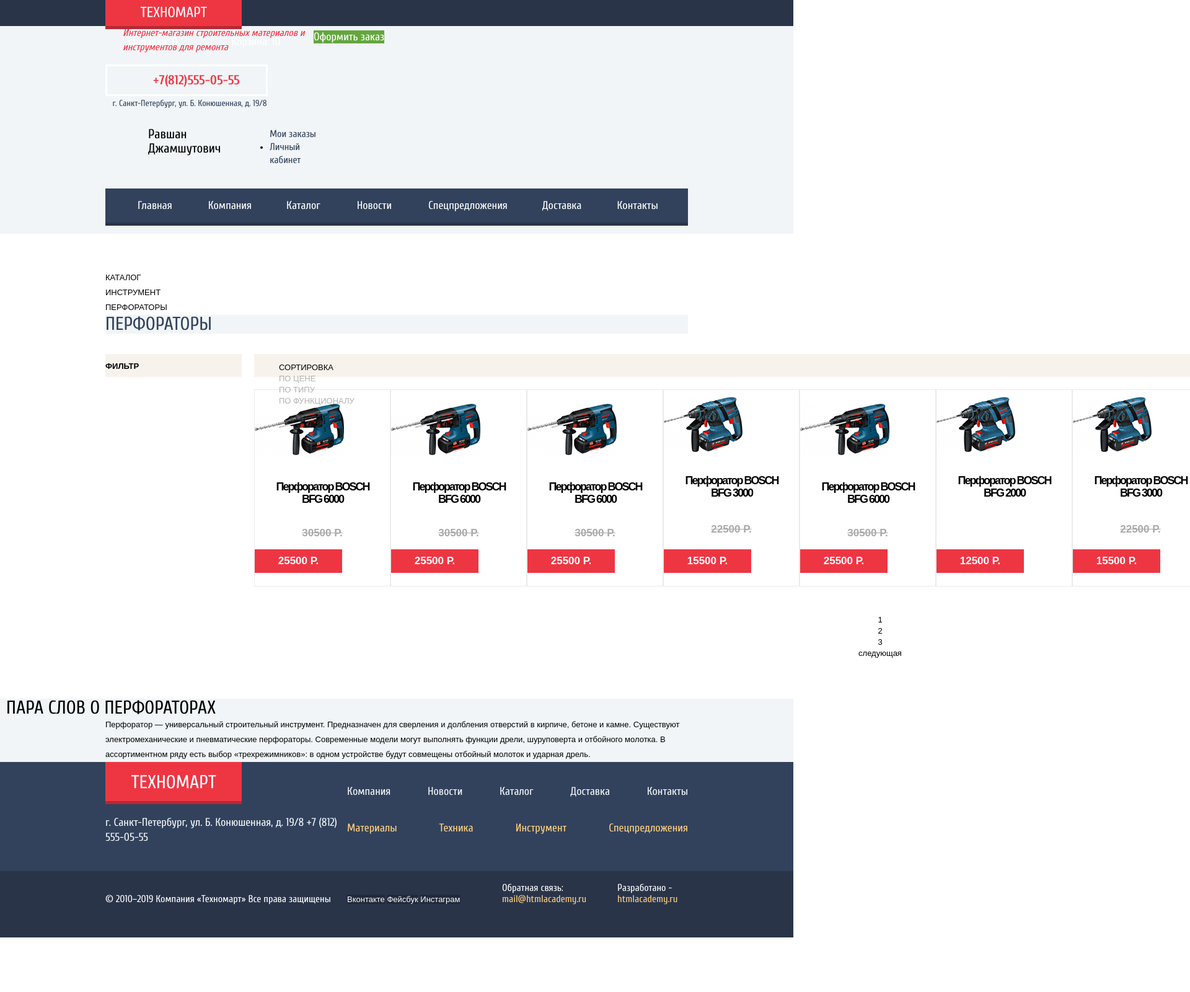
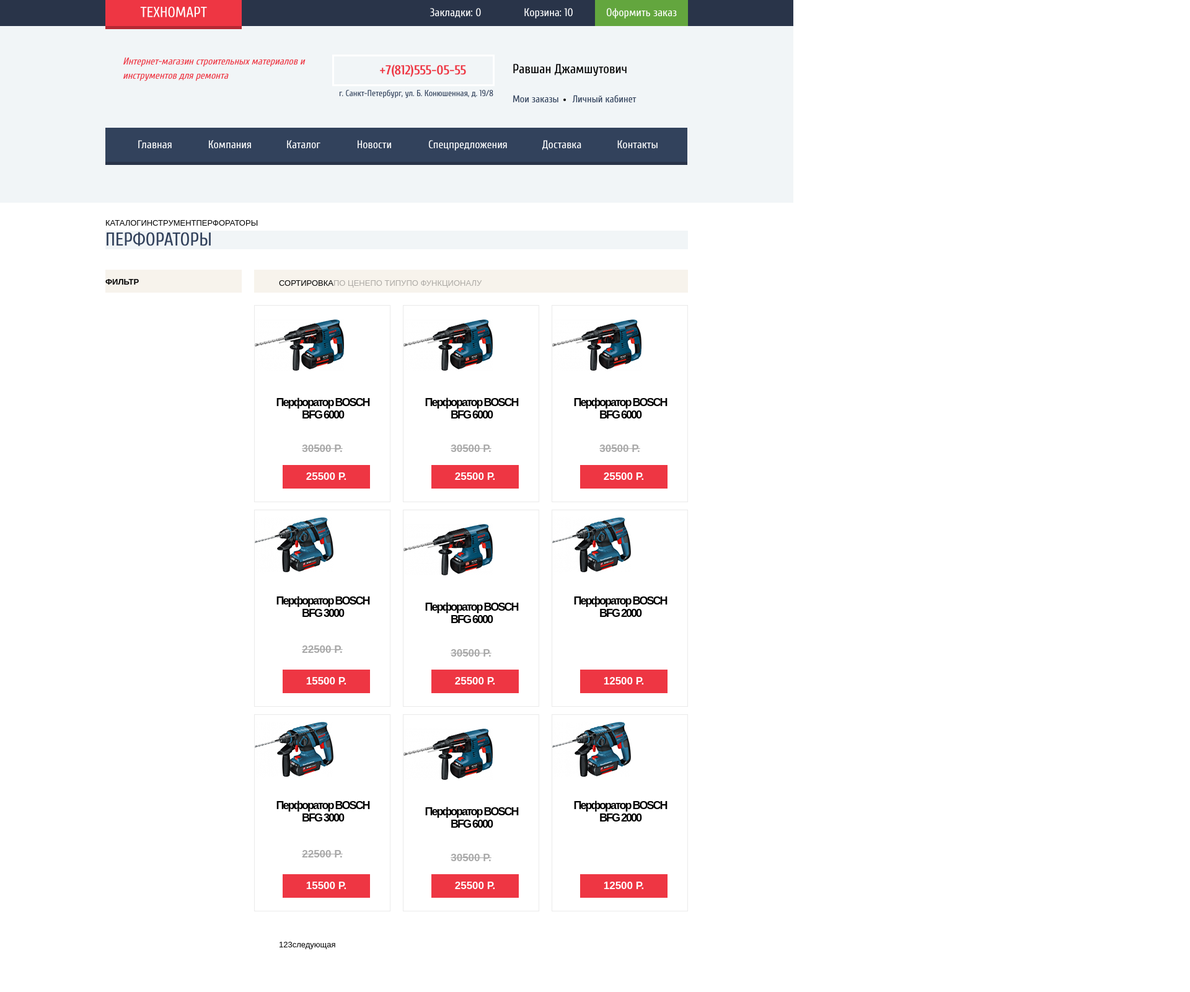
Before and after one commit to Tim1331/1464733-technomart-29, a plain HTML site: page catalog.html in a window 1280 px wide. Shown: the top 1600 px of the page at 62% size, 1920 px wide, since content can reach past the window. Before the commit the page ends 1512 px from the top, so only its background shows below. Drawn offline with Linux system fonts and the light colour scheme; a web font is replaced by a local one.

Commit message:
Сохранение текущего прогресса - catalog.html

```diff
--- a/catalog.html
+++ b/catalog.html
@@ -13,7 +13,7 @@
 		<section class="header-top">
 			<div class="container">
 				<h2 class="hidden placement">ТЕХНОМАРТ</h2>
-				<div class="header-top-grid">
+				<div class="header-top-flex">
 					<div class="header-top-content">
 						<a href="index.html" class="logo"><img src="img/logo-technomart.png" alt="ТЕХНОМАРТ" width="108"
 								height="18"></a>
@@ -23,16 +23,16 @@
 						<ul class="button-list">
 							<li class="button-item"><a href="">Закладки: 0</a></li>
 							<li class="button-item"><a href="">Корзина: 10</a></li>
-							<li><a href="" class="btn-order">Оформить заказ</a></li>
+							<li class="button-item"><a href="" class="btn-order">Оформить заказ</a></li>
 						</ul>
 					</div>
 				</div>
 			</div>
 		</section>
-		<section class="header">
+		<section class="header-bottom">
 			<div class="container">
 				<h2 class="hidden placement">Интернет-магазин строительных материалов и инструментов для ремонта</h2>
-				<div class="header-bottom-grid">
+				<div class="header-bottom-flex">
 					<p class="header-title">Интернет-магазин строительных материалов и инструментов для ремонта</p>
 					<div class="header-contact">
 						<a class="header-tel" href="tel:+7(812)555-05-55">+7(812)555-05-55</a>
@@ -40,9 +40,7 @@
 					</div>
 					<div class="block-btn">
 						<p>
-							<a href="" class="profile"></a>
 							<a href="" class="user">Равшан Джамшутович</a>
-							<a href="" class="exit"></a>
 						</p>
 						<ul class="btn-list">
 							<li class="btn-item"><a href="">Мои заказы</a></li>
@@ -65,7 +63,8 @@
 		</section>
 	</header>
 	<main class="page-main main-content">
-		<ul class="breadcrumbs container">
+		<div class="container">
+			<ul class="breadcrumbs">
 				<li class="item">
 					<a href="index.html" class="home-icon"></a>
 				</li>
@@ -79,6 +78,7 @@
 					перфораторы
 				</li>
 			</ul>
+		</div>
 		<div class="container">
 			<h1 class="heading bg">перфораторы</h1>
 		</div>
@@ -113,55 +113,55 @@
 								<img src="img/bfg-6000.jpg" alt="Перфоратор BOSCH BFG 6000" width="144" height="128">
 								<p class="title-product">Перфоратор BOSCH BFG 6000</p>
 								<p class="old-price">30500 р.</p>
-								<a class="arrow-btn" href="">25500 р.</a>
+								<a class="arrow-btn position-btn" href="">25500 р.</a>
 							</li>
 							<li class="products-item">
 								<img src="img/bfg-6000.jpg" alt="Перфоратор BOSCH BFG 6000" width="144" height="128">
 								<p class="title-product">Перфоратор BOSCH BFG 6000</p>
 								<p class="old-price">30500 р.</p>
-								<a class="arrow-btn" href="">25500 р.</a>
+								<a class="arrow-btn position-btn" href="">25500 р.</a>
 							</li>
 							<li class="products-item">
 								<img src="img/bfg-6000.jpg" alt="Перфоратор BOSCH BFG 6000" width="144" height="128">
 								<p class="title-product">Перфоратор BOSCH BFG 6000</p>
 								<p class="old-price">30500 р.</p>
-								<a class="arrow-btn" href="">25500 р.</a>
+								<a class="arrow-btn position-btn" href="">25500 р.</a>
 							</li>
 							<li class="products-item">
 								<img src="img/bfg-3000.jpg" alt="Перфоратор BOSCH BFG 3000" width="127" height="112">
 								<p class="title-product">Перфоратор BOSCH BFG 3000</p>
 								<p class="old-price">22500 р.</p>
-								<a class="arrow-btn" href="">15500 р.</a>
+								<a class="arrow-btn position-btn" href="">15500 р.</a>
 							</li>
 							<li class="products-item">
 								<img src="img/bfg-6000.jpg" alt="Перфоратор BOSCH BFG 6000" width="144" height="128">
 								<p class="title-product">Перфоратор BOSCH BFG 6000</p>
 								<p class="old-price">30500 р.</p>
-								<a class="arrow-btn" href="">25500 р.</a>
+								<a class="arrow-btn position-btn" href="">25500 р.</a>
 							</li>
 							<li class="products-item">
 								<img src="img/bfg-2000.jpg" alt="Перфоратор BOSCH BFG 2000" width="127" height="112">
 								<p class="title-product">Перфоратор BOSCH BFG 2000</p>
 								<p>&nbsp;</p>
-								<a class="arrow-btn" href="">12500 р.</a>
+								<a class="arrow-btn position-btn" href="">12500 р.</a>
 							</li>
 							<li class="products-item">
 								<img src="img/bfg-3000.jpg" alt="Перфоратор BOSCH BFG 3000" width="127" height="112">
 								<p class="title-product">Перфоратор BOSCH BFG 3000</p>
 								<p class="old-price">22500 р.</p>
-								<a class="arrow-btn" href="">15500 р.</a>
+								<a class="arrow-btn position-btn" href="">15500 р.</a>
 							</li>
 							<li class="products-item">
 								<img src="img/bfg-6000.jpg" alt="Перфоратор BOSCH BFG 6000" width="144" height="128">
 								<p class="title-product">Перфоратор BOSCH BFG 6000</p>
 								<p class="old-price">30500 р.</p>
-								<a class="arrow-btn" href="">25500 р.</a>
+								<a class="arrow-btn position-btn" href="">25500 р.</a>
 							</li>
 							<li class="products-item">
 								<img src="img/bfg-2000.jpg" alt="Перфоратор BOSCH BFG 2000" width="127" height="112">
 								<p class="title-product">Перфоратор BOSCH BFG 2000</p>
 								<p>&nbsp;</p>
-								<a class="arrow-btn" href="">12500 р.</a>
+								<a class="arrow-btn position-btn" href="">12500 р.</a>
 							</li>
 						</ul>
 					</div>
@@ -185,15 +185,20 @@
 			</div>
 		</section>
 		<section class="info">
-			<h2 class=" heading-black container">пара слов о перфораторах</h2>
-			<p class="container">
-				Перфоратор — универсальный строительный инструмент. Предназначен для сверления и долбления отверстий в
+			<div class="container">
+				<h2 class="heading-black marg">пара слов о перфораторах</h2>
+				<p>
+					Перфоратор — универсальный строительный инструмент. Предназначен для сверления и долбления отверстий
+					в
 					кирпиче, бетоне и камне.
-				Существуют электромеханические и пневматические перфораторы. Современные модели могут выполнять функции
+					Существуют электромеханические и пневматические перфораторы. Современные модели могут выполнять
+					функции
 					дрели, шуруповерта и отбойного молотка.
-				В ассортиментном ряду есть выбор «трехрежимников»: в одном устройстве будут совмещены отбойный молоток и
+					В ассортиментном ряду есть выбор «трехрежимников»: в одном устройстве будут совмещены отбойный
+					молоток и
 					ударная дрель.
 				</p>
+			</div>
 		</section>
 	</main>
 	<footer class="page-footer footer-main">
--- a/css/style.css
+++ b/css/style.css
@@ -172,7 +172,7 @@
 
 .header-main {
      background-color: var(--basic-white-blue);
-     margin-bottom: 59px;
+     margin-bottom: 0;
 }
 
 .header-top {
@@ -197,7 +197,6 @@
 .header-top-flex {
      display: flex;
      justify-content: space-between;
-     /*margin-top: -47px;*/
 }
 
 /* Координаты верхней части шапки*/
@@ -208,11 +207,11 @@
 }
 
 .logo {
-     display: inline-block;
+     display: block;
      width: 220px;
      height: 47px;
      background-color: var(--basic-red);
-     box-shadow: inset 0px -5px 0px rgba(0, 0, 0, 0.24);
+     box-shadow: inset 0 -5px 0 rgba(0, 0, 0, 0.24);
 }
 
 .logo img {
@@ -247,7 +246,7 @@
 .button-item a {
      width: inherit;
      height: 33px;
-     display: inline-block;
+     display: block;
      padding-top: 9px;
      font-size: 18px;
      text-align: center;
@@ -274,7 +273,7 @@
      color: var(--basic-red);
      width: 318px;
      padding-left: 28px;
-     margin-top: 0px;
+     margin-top: 0;
 }
 
 .header-contact {
@@ -289,7 +288,7 @@
      font-size: 21px;
      line-height: 30px;
      color: var(--basic-red);
-     display: inline-block;
+     display: block;
      border: 3px solid var(--basic-white);
      width: 182px;
      padding-left: 74px;
@@ -303,16 +302,24 @@
      line-height: 24px;
      color: var(--basic-deep-blue);
      text-align: center;
-     margin-top: 0px;
+     margin-top: 0;
 }
 
 .block-btn {
      width: 283px;
      /* grid-column: 3 / 4 ;*/
      line-height: 21px;
-     padding-left: 69px;
-     display: flex;
+     display: flex;
+     flex-direction: column;
      align-items: flex-start;
+}
+.btn-item {
+     padding-right: 22px;
+}
+.btn-list {
+     display: flex;
+     justify-content: space-between;
+     padding: 0;
 }
 
 .header-btn:first-child {
@@ -366,7 +373,7 @@
 .header-bottom-flex {
      display: flex;
      justify-content: space-between;
-     /*margin-top: -40px;*/
+     flex-wrap: wrap;
 }
 
 .header-bottom-title {
@@ -422,8 +429,8 @@
 .navigation-list {
      list-style: none;
      background-color: var(--basic-deep-blue);
-     box-shadow: inset 0px -5px 0px var(--basic-night-blue);
-     margin-top: 0px;
+     box-shadow: inset 0 -5px 0 var(--basic-night-blue);
+     margin-top: 0;
      padding: 0;
      height: 60px;
 }
@@ -464,7 +471,7 @@
 }
 
 .navigation-item a {
-     display: inline-block;
+     display: block;
      padding-top: 16px;
      padding-bottom: 20px;
      text-align: center;
@@ -475,7 +482,7 @@
 
 .navigation-item a:hover {
      background-color: var(--basic-night-blue);
-     box-shadow: inset 0px -5px 0px var(--basic-night-blue);
+     box-shadow: inset 0 -5px 0 var(--basic-night-blue);
      color: var(--basic-white);
 }
 
@@ -492,7 +499,7 @@
 /*main-content*/
 
 .main-content {
-     /*margin-bottom: -16px;*/
+     padding-top: 21px;
 }
 
 .menu {
@@ -527,6 +534,7 @@
      grid-template-rows: 123px 123px 123px;
      gap: 20px;
      align-content: start;
+     margin-top: 39px;
      margin-bottom: 59px;
 }
 
@@ -549,7 +557,7 @@
      text-align: center;
      text-transform: uppercase;
      background-color: var(--basic-rgb-extra);
-     display: inline-block;
+     display: block;
      margin-left: 23px;
      margin-bottom: 21px;
      padding-top: 10px;
@@ -672,7 +680,7 @@
      text-transform: uppercase;
      color: var(--basic-white);
      width: 192px;
-     display: inline-block;
+     display: block;
      margin-left: 24px;
      padding-top: 11px;
      padding-bottom: 9px;
@@ -739,7 +747,7 @@
      font-size: 14px;
      line-height: 18px;
      align-self: center;
-     display: inline-block;
+     display: block;
      width: 192px;
      padding-top: 11px;
      padding-bottom: 9px;
@@ -749,9 +757,10 @@
 
 .products-list {
      list-style: none;
-     padding: 0px;
-     margin: 0px;
-     display: flex;
+     padding: 0;
+     margin: 0;
+     display: flex;
+     flex-wrap: wrap;
      justify-content: space-between;
 }
 
@@ -908,8 +917,8 @@
 
 .brands-list {
      list-style: none;
-     margin: 0px;
-     padding: 0px;
+     margin: 0;
+     padding: 0;
      display: flex;
      justify-content: space-between;
      flex-wrap: wrap;
@@ -990,25 +999,25 @@
 
 .service-item a {
      background-color: var(--basic-deep-blue);
-     box-shadow: 0px 1px 0px #293449, inset 0px 1px 0px #405069;
+     box-shadow: 0 1px 0 #293449, inset 0 1px 0 #405069;
      color: var(--basic-white);
      font-weight: bold;
      font-size: 21px;
      line-height: 30px;
      font-family: 'Cuprum', Arial, sans-serif;
-     display: inline-block;
+     display: block;
      width: 260px;
      height: 60px;
 }
 
 .service-item a:hover {
      background-color: var(--basic-night-blue);
-     box-shadow: 0px 1px 0px var(--basic-night-blue), inset 0px 1px 0px var(--basic-hover-delivery);
+     box-shadow: 0 1px 0 var(--basic-night-blue), inset 0 1px 0 var(--basic-hover-delivery);
 }
 
 .service-item a:active {
      background-color: var(--basic-white);
-     box-shadow: 0px 1px 0px var(--basic-white), inset 0px 1px 0px var(--basic-white);
+     box-shadow: 0 1px 0 var(--basic-white), inset 0 1px 0 var(--basic-white);
      color: var(--basic-deep-blue);
 }
 
@@ -1029,10 +1038,10 @@
      line-height: 30px;
      color: var(--basic-black);
      text-transform: uppercase;
-     margin: 0;
+     margin-top: 0;
 }
 .marg {
-     margin-top: 0px;
+     margin-top: 0;
      margin-bottom: 25px;
 }
 
@@ -1070,7 +1079,7 @@
 }
 
 .delivery-car p:last-child {
-     margin-bottom: 0px;
+     margin-bottom: 0;
 }
 
 .delivery-self p {
@@ -1109,7 +1118,7 @@
      font-size: 14px;
      line-height: 18px;
      align-self: center;
-     display: inline-block;
+     display: block;
      width: auto;
      padding-top: 11px;
      padding-bottom: 9px;
@@ -1126,7 +1135,7 @@
      font-size: 14px;
      line-height: 18px;
      align-self: center;
-     display: inline-block;
+     display: block;
      width: auto;
      padding-top: 11px;
      padding-bottom: 9px;
@@ -1181,8 +1190,8 @@
 
 .footer-logo {
      background-color: var(--basic-red);
-     box-shadow: inset 0px -5px 0px rgba(0, 0, 0, 0.24);
-     display: inline-block;
+     box-shadow: inset 0 -5px 0 rgba(0, 0, 0, 0.24);
+     display: block;
      text-align: center;
      padding-top: 20px;
      width: 220px;
@@ -1380,6 +1389,9 @@
 
 .breadcrumbs {
      list-style-type: none;
+     display: flex;
+     margin: 0;
+     padding: 0;
 }
 
 .item a {
@@ -1435,11 +1447,13 @@
 
 .sort-list {
      grid-column: 1 / 2;
+     display: flex;
      /*grid-row: 1 / 2;*/
 }
 
 .icon-list {
      grid-column: 2 / 3;
+     display: flex;
      /*grid-row: 1 / 2;*/
 }
 
@@ -1497,6 +1511,7 @@
 
 .pagination-list {
      list-style-type: none;
+     display: flex;
 }
 
 .pagination-list li {
@@ -1513,6 +1528,8 @@
 
 .info {
      background-color: var(--basic-white-blue);
+     padding-top: 64px;
+     padding-bottom: 68px;
 }
 
 .placement {
```
Lines whose indentation alone changed are shown as unchanged.
